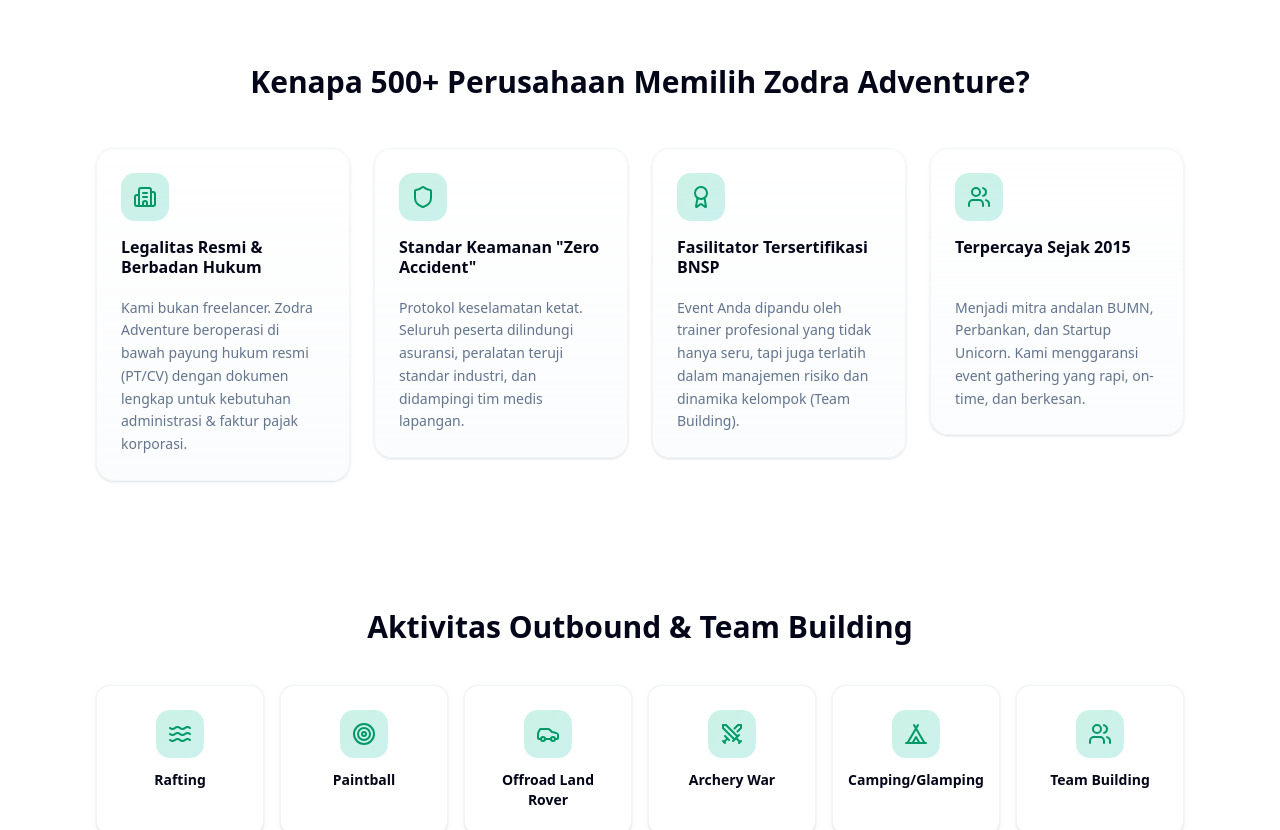
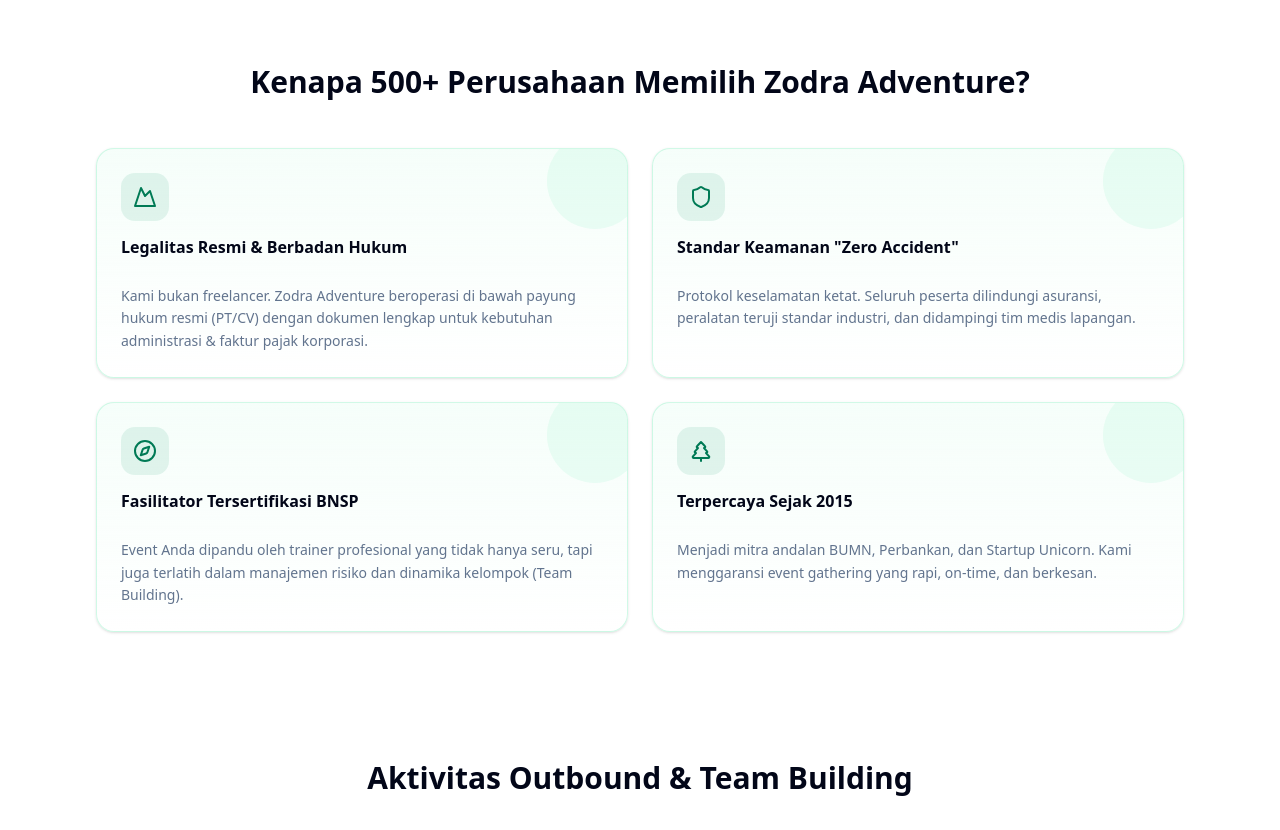
Before and after one commit to ariannurrahman/zodra-outing, a Next.js app: page /paket-outbound in a window 1280 px wide. Shown: the part 3500-4330 px from the top of the page. Built offline with nearby package versions, Linux system fonts and the light colour scheme; no server answers.

Commit message:
Add MountainSilhouette component to CtaBanner and update design; modify icons in WhyUs component for enhanced visual appeal and consistency.

```diff
--- a/components/cta-banner.tsx
+++ b/components/cta-banner.tsx
@@ -7,6 +7,28 @@
 interface CtaBannerProps {
   buttonText?: string;
   className?: string;
+}
+
+/** Mountain silhouette for nature/adventure feel */
+function MountainSilhouette() {
+  return (
+    <svg
+      className="absolute bottom-0 left-0 right-0 h-24 w-full text-emerald-900/30 sm:h-32"
+      viewBox="0 0 1200 120"
+      preserveAspectRatio="none"
+      aria-hidden
+    >
+      <path
+        fill="currentColor"
+        d="M0 120 L0 60 L150 100 L300 40 L450 80 L600 20 L750 70 L900 35 L1050 60 L1200 50 L1200 120 Z"
+      />
+      <path
+        fill="currentColor"
+        opacity="0.7"
+        d="M0 120 L0 80 L200 100 L400 60 L600 90 L800 50 L1000 70 L1200 60 L1200 120 Z"
+      />
+    </svg>
+  );
 }
 
 export function CtaBanner({
@@ -20,20 +42,19 @@
       id="cta-proposal"
       className={`mx-auto max-w-6xl px-4 py-16 sm:px-6 lg:px-8 ${className ?? ""}`}
     >
-      <div className="relative overflow-hidden rounded-3xl bg-linear-to-br from-emerald-600 via-teal-600 to-emerald-700 px-8 py-14 text-center shadow-2xl shadow-emerald-900/20 sm:px-14 sm:py-20">
-        {/* Decorative circles */}
-        <div className="absolute -left-2 top-1/2 h-32 w-32 -translate-y-1/2 rounded-full bg-white/5" />
-        <div className="absolute -right-2 top-1/2 h-40 w-40 -translate-y-1/2 rounded-full bg-white/5" />
-        <div className="absolute left-1/2 top-0 h-24 w-24 -translate-x-1/2 -translate-y-1/2 rounded-full bg-white/5" />
+      <div className="relative overflow-hidden rounded-3xl bg-linear-to-b from-emerald-800 via-emerald-700 to-teal-800 px-8 py-14 text-center shadow-2xl shadow-emerald-950/30 sm:px-14 sm:py-20">
+        {/* Mountain silhouette */}
+        <MountainSilhouette />
 
         <div className="relative">
-          <span className="inline-block rounded-full bg-white/20 px-4 py-1.5 text-sm font-medium text-white/95 backdrop-blur-sm">
+          <span className="inline-flex items-center gap-1.5 rounded-full border border-white/20 bg-white/10 px-4 py-1.5 text-sm font-medium text-amber-100 backdrop-blur-sm">
+            <span className="h-1.5 w-1.5 rounded-full bg-amber-400" />
             Gratis & tanpa biaya
           </span>
           <h2 className="mt-4 text-2xl font-bold tracking-tight text-white sm:text-3xl">
             Belum nemu paket yang pas?
           </h2>
-          <p className="mx-auto mt-3 max-w-md text-lg text-white/90 sm:text-xl">
+          <p className="mx-auto mt-3 max-w-lg text-lg text-white/90 sm:text-xl">
             Kita buatkan proposal custom sesuai budget kantor Anda.
           </p>
           <a
--- a/components/why-us.tsx
+++ b/components/why-us.tsx
@@ -1,9 +1,9 @@
-import { Shield, Award, Users, Building2 } from "lucide-react";
+import { Shield, Mountain, Compass, TreePine } from "lucide-react";
 import { cn } from "@/lib/utils";
 
 const benefits = [
   {
-    icon: Building2,
+    icon: Mountain,
     title: "Legalitas Resmi & Berbadan Hukum",
     description:
       "Kami bukan freelancer. Zodra Adventure beroperasi di bawah payung hukum resmi (PT/CV) dengan dokumen lengkap untuk kebutuhan administrasi & faktur pajak korporasi.",
@@ -15,13 +15,13 @@
       "Protokol keselamatan ketat. Seluruh peserta dilindungi asuransi, peralatan teruji standar industri, dan didampingi tim medis lapangan.",
   },
   {
-    icon: Award,
+    icon: Compass,
     title: "Fasilitator Tersertifikasi BNSP",
     description:
       "Event Anda dipandu oleh trainer profesional yang tidak hanya seru, tapi juga terlatih dalam manajemen risiko dan dinamika kelompok (Team Building).",
   },
   {
-    icon: Users,
+    icon: TreePine,
     title: "Terpercaya Sejak 2015",
     description:
       "Menjadi mitra andalan BUMN, Perbankan, dan Startup Unicorn. Kami menggaransi event gathering yang rapi, on-time, dan berkesan.",
@@ -53,18 +53,21 @@
       <h2 className="mb-12 text-center text-2xl font-bold text-foreground sm:text-3xl">
         {title}
       </h2>
-      <div className="grid grid-cols-1 gap-6 sm:grid-cols-2 md:grid-cols-4 md:items-start">
+      <div className="grid grid-cols-1 gap-6 sm:grid-cols-2 md:items-start">
         {benefitsWithYear.map((benefit) => {
           const Icon = benefit.icon;
           return (
             <div
               key={benefit.title}
-              className="group relative flex flex-col overflow-hidden rounded-2xl border border-border/40 bg-linear-to-b from-card to-muted/30 p-6 shadow-sm transition-all duration-300 hover:-translate-y-1 hover:border-emerald-500/30 hover:shadow-lg hover:shadow-emerald-500/5"
+              className="group relative h-full flex flex-col overflow-hidden rounded-2xl border border-emerald-200/50 bg-linear-to-b from-emerald-50/50 to-white p-6 shadow-sm transition-all duration-300 hover:-translate-y-1 hover:border-emerald-400/60 hover:shadow-lg hover:shadow-emerald-500/10 dark:border-emerald-900/30 dark:from-emerald-950/20 dark:to-card dark:hover:border-emerald-700/50"
             >
-              <div className="mb-4 flex h-12 w-12 shrink-0 items-center justify-center rounded-xl bg-linear-to-br from-emerald-500/20 to-teal-500/20 transition-colors group-hover:from-emerald-500/30 group-hover:to-teal-500/30">
-                <Icon className="h-6 w-6 text-emerald-600 dark:text-emerald-400" />
+              {/* Subtle leaf accent */}
+              <div className="absolute -right-4 -top-4 h-24 w-24 rounded-full bg-emerald-200/20 dark:bg-emerald-800/10" />
+              <div className="relative">
+                <div className="mb-4 flex h-12 w-12 shrink-0 items-center justify-center rounded-xl bg-emerald-600/10 text-emerald-700 transition-colors group-hover:bg-emerald-600/20 dark:bg-emerald-500/10 dark:text-emerald-400 dark:group-hover:bg-emerald-500/20">
+                  <Icon className="h-6 w-6" />
                 </div>
-              <div className="min-h-11">
+                <div className="min-h-8">
                   <h3 className="text-base font-bold leading-tight text-foreground">
                     {benefit.title}
                   </h3>
@@ -73,6 +76,7 @@
                   {benefit.description}
                 </p>
               </div>
+            </div>
           );
         })}
       </div>
```
Lines whose indentation alone changed are shown as unchanged.
